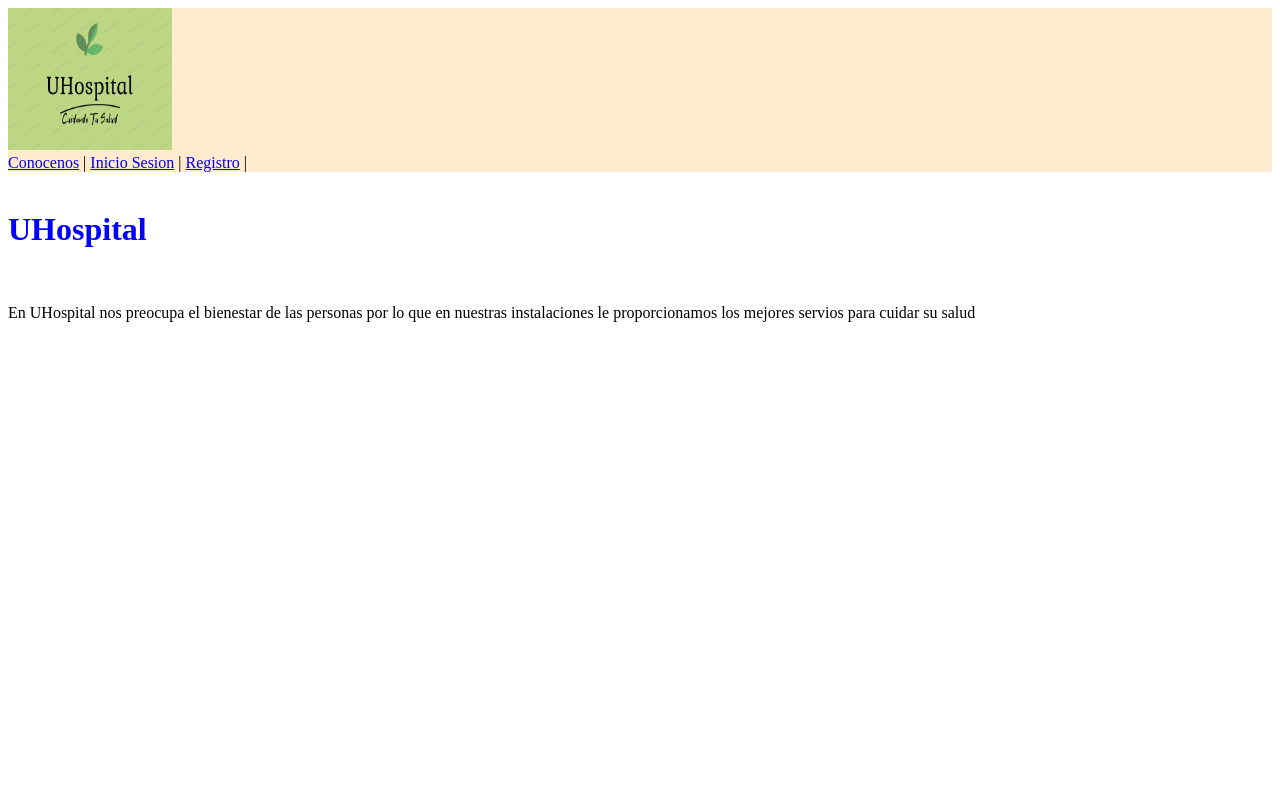
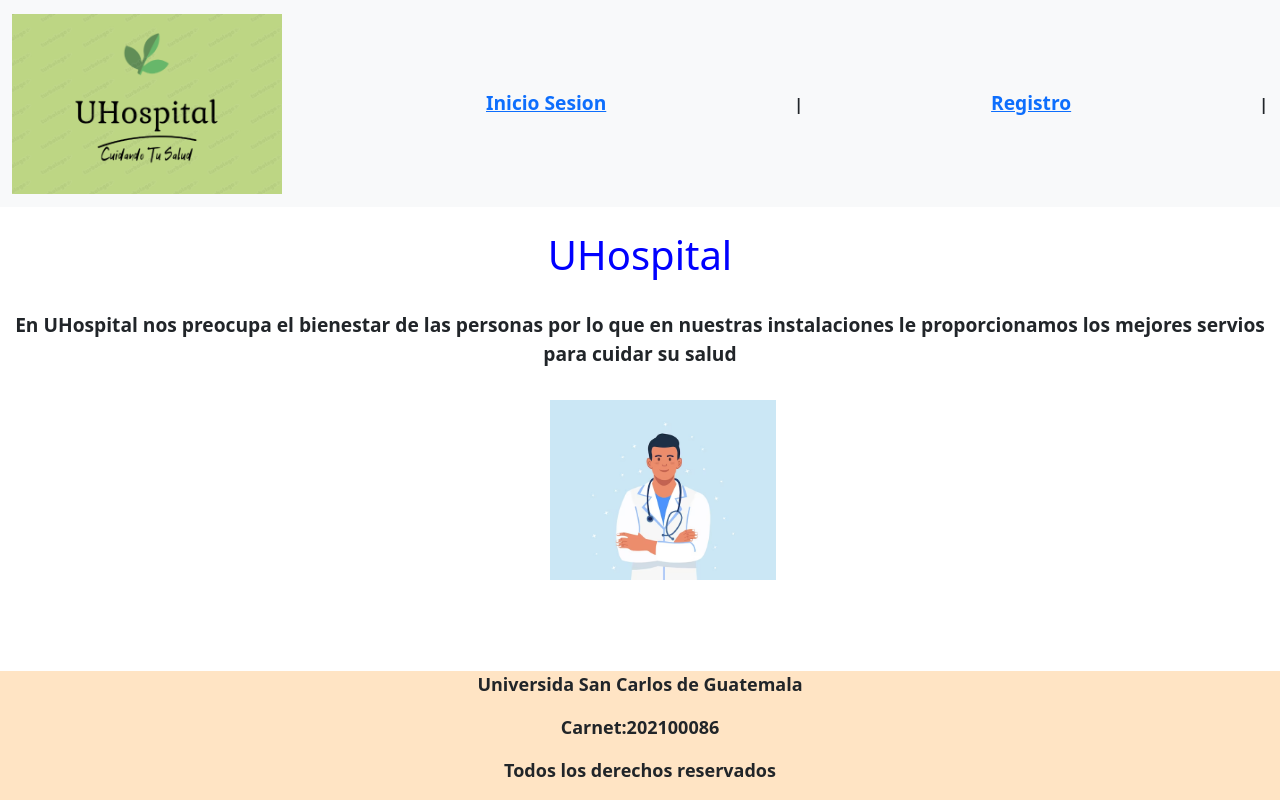
Before and after one commit to MaybethG/-IPC1-Proyecto2_202100086, a plain HTML site: page Index.html in a window 1280 px wide. Drawn offline with nearby package versions, Linux system fonts and the light colour scheme.

Commit message:
Modificaciones Pagina principal
Se agregaron imagenes y datos como pie de pagina, un encabezado y un texto al medio de la pagina

```diff
--- a/Index.html
+++ b/Index.html
@@ -4,35 +4,44 @@
 
 <!-- Encabezado -->
 <head>
+    <meta charset="utf-8">
+    <meta name="viewport" content="width=device-width, initial-scale=1">
+    <title>UHospital</title>
+    <link rel="icon" tipe="Image/x-icon" href="Imagenes/Sin título.png">
+    <link href="https://cdn.jsdelivr.net/npm/bootstrap@5.3.2/dist/css/bootstrap.min.css" rel="stylesheet" integrity="sha384-T3c6CoIi6uLrA9TneNEoa7RxnatzjcDSCmG1MXxSR1GAsXEV/Dwwykc2MPK8M2HN" crossorigin="anonymous">
+
     <meta charset="UTF-8">
     <meta name="viewport" content="width=device-width, initial-scale=1.0">
-    <title>UHospital</title>
+
 </head>
 
 <!-- Cuerpo de la pagina -->
-<body>
-    <header style="background-color: blanchedalmond;">
+<b>
 
-        <img src="Imagenes/Logo.PNG" alt="Logo" width="164" height="142" >
+      <nav class="navbar bg-body-tertiary">
+        <div class="container-fluid">
+          <a class="navbar-brand" href="#">
+            <img src="Imagenes/Logo.PNG" alt="Logo" width="270" height="180" class="d-inline-block align-text-top">
+            <a style="font-size: larger;" href="/Iniciosesion/">Inicio Sesion</a> |
+            <a style="font-size: larger;" href="/Registro/">Registro</a> |
+          </a>
+        </div>
+      </nav>
 
-        <nav>
-            <a href="/conocenos/">Conocenos</a> |
-            <a href="/Iniciosesion/">Inicio Sesion</a> |
-            <a href="/Registro/">Registro</a> |
-        </nav>
 
-      </header>
       <br>
-    <h1 style="color: blue;" align-content: center>UHospital</h1>
+    <h1 style="color: blue; text-align: center;" align-content: center>UHospital</h1>
+    <img style="position: absolute; top: 50%; left: 43%;" src="Imagenes/medico-cirujano-farmaceutico-o-terapeuta-estetoscopio-trabajador-medico-sonriente-personal-medico_458444-338.avif" alt="doctores width="270" height="180" ">
     <br>
-    <p>En UHospital nos preocupa el bienestar de las personas por lo que en nuestras instalaciones le proporcionamos los mejores servios para cuidar su salud</p>
+    <p style="text-align: center; font-size: larger;">En UHospital nos preocupa el bienestar de las personas por lo que en nuestras instalaciones le proporcionamos los mejores servios para cuidar su salud</p>
     <br>
 
-    <footer>
-        <p></p>
-
+    <footer style="background-color: bisque; text-align: center; position: fixed; width: 100%; left: 0px; bottom: 0px; ">
+        <p style="font-size: large;">Universida San Carlos de Guatemala</p>
+        <p style="font-size: large;">Carnet:202100086</p>
+        <p style="font-size: large;">Todos los derechos reservados</p>
     </footer>
-
+    <script src="https://cdn.jsdelivr.net/npm/bootstrap@5.3.2/dist/js/bootstrap.bundle.min.js" integrity="sha384-C6RzsynM9kWDrMNeT87bh95OGNyZPhcTNXj1NW7RuBCsyN/o0jlpcV8Qyq46cDfL" crossorigin="anonymous"></script>
 </body>
 
 </html>
```
Also changed, not shown: Imagenes/Sin título.png (added), Imagenes/medico-cirujano-farmaceutico-o-terapeuta-estetoscopio-trabajador-medico-sonriente-personal-medico_458444-338.avif (added).
